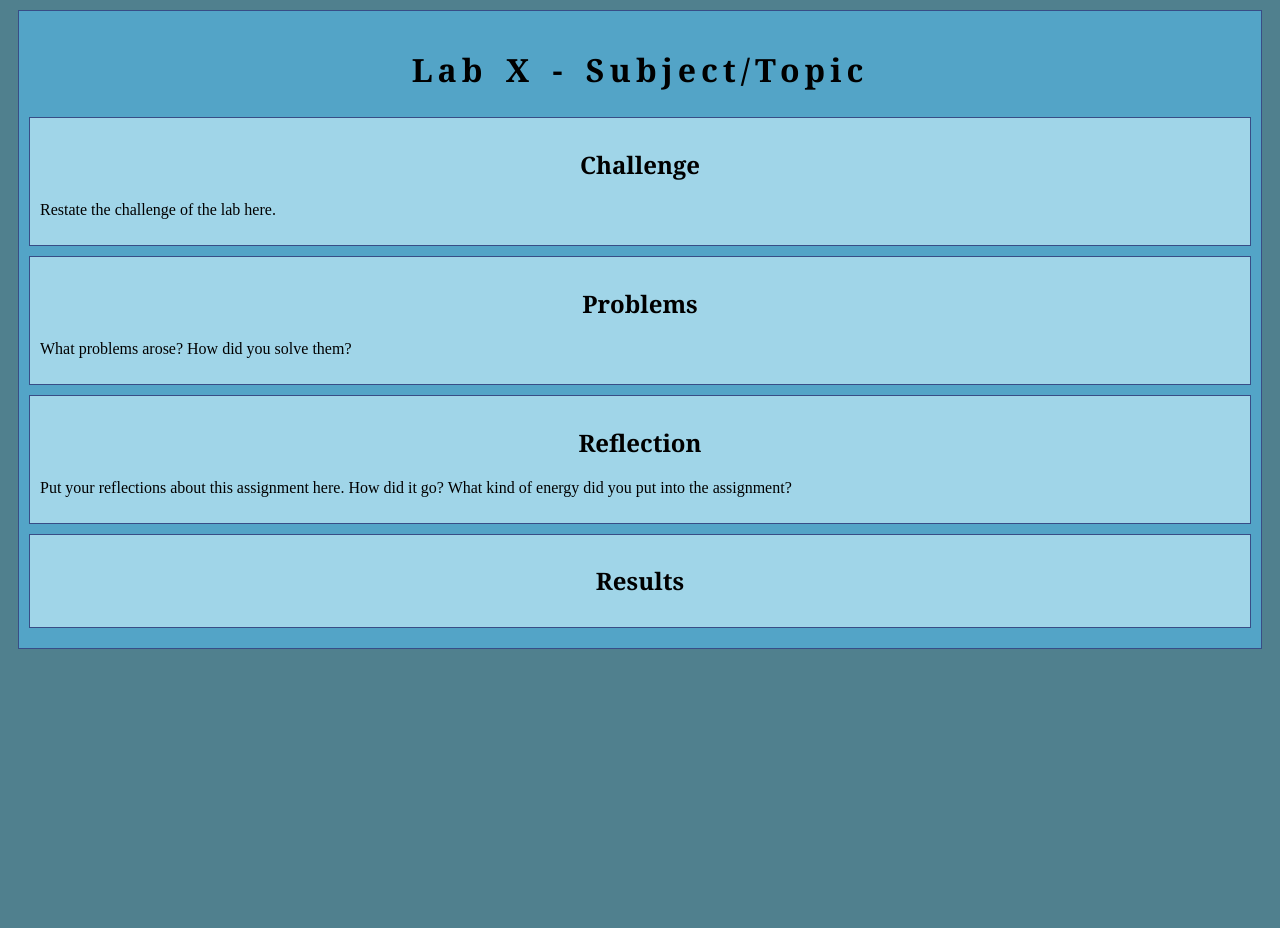
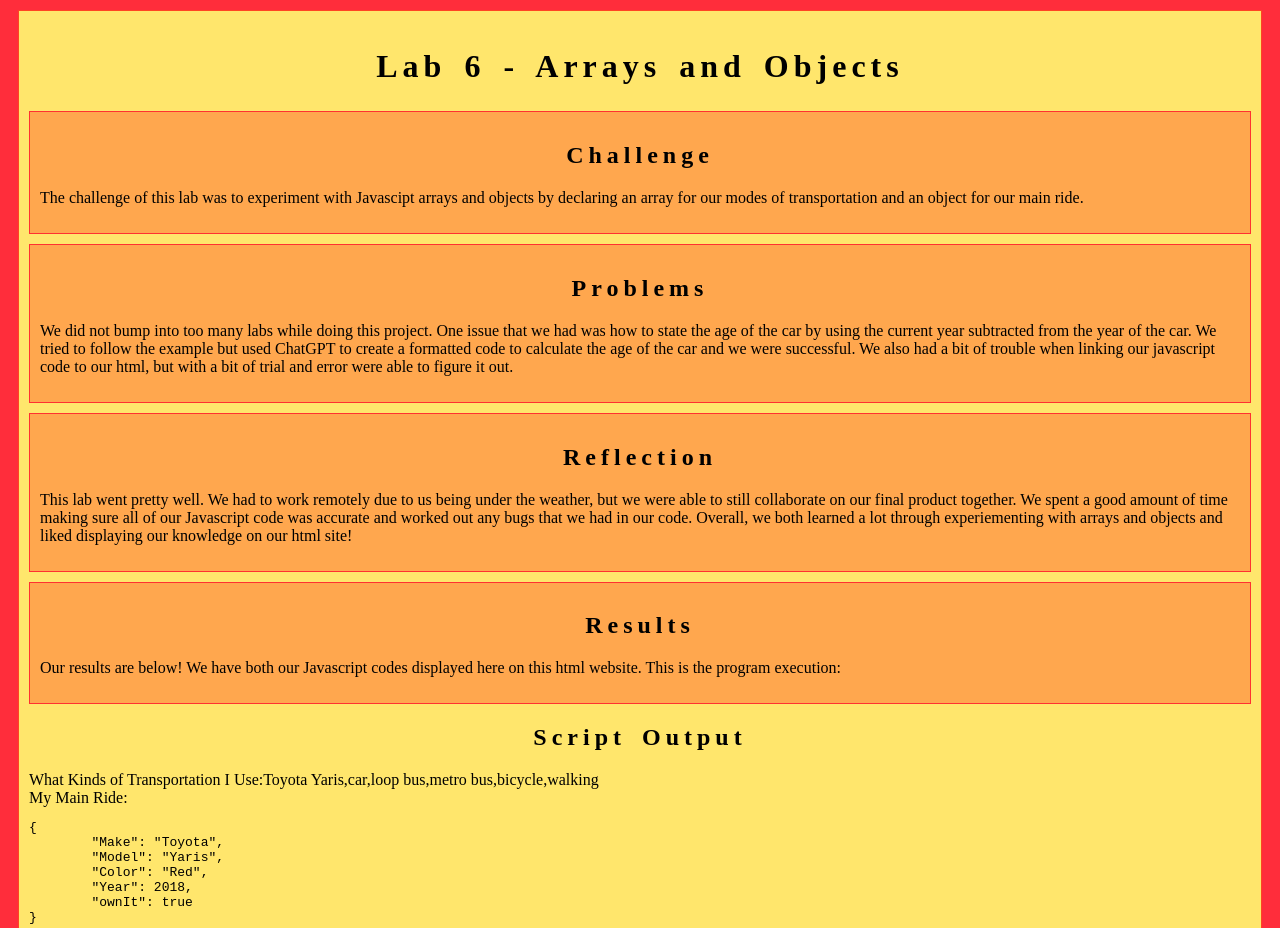
Before and after one commit to Maya-ThePapaya/Art101, a plain HTML site: page lab6/index.html in a window 1280 px wide. Shown: the top 928 px of the page. Before the commit the page ends 800 px from the top, so only its background shows below. Drawn offline with nearby package versions, Linux system fonts and the light colour scheme.

Commit message:
saving things

```diff
--- a/lab6/css/lab.css
+++ b/lab6/css/lab.css
@@ -2,8 +2,47 @@
 
 /* the period in a CSS selector selects an element by class, e.g., class="minor-section" */
 .minor-section {
-    padding: 10px;
-    margin-bottom: 10px;
-    border: solid 1px #384d86;
-    background-color: #a0d5e8;
-  }
+  padding: 10px;
+  margin-bottom: 10px;
+  border: solid 1px #ff3131;
+  background-color: #ffa74e;
+}
+body {
+  background-color: #ff2d3b;
+}
+
+/* we can have rules apply to multiple elements at the same time with commas */
+h1,h2,h3 {
+  font-family: 'Times New Roman', Times, serif
+}
+
+/* and we can have rules that overlap other rules, both take effect */
+h1 {
+  text-align: center;
+  letter-spacing: 5px;
+  word-spacing: 5px;
+  font-size: 200%;
+}
+h2 {
+  text-align: center;
+  letter-spacing: 5px;
+  word-spacing: 5px
+
+
+}
+
+h3 {
+  text-align: center;
+  letter-spacing: 5px;
+  word-spacing: 5px
+
+}
+
+
+/* the hashtag in a CSS selector selects an element by id, e.g., id="content" */
+#content {
+  margin: 10px;
+  padding: 10px;
+  border: solid 1px #ff4423;
+  background-color: #ffe66c;
+}
--- a/lab6/index.html
+++ b/lab6/index.html
@@ -1,8 +1,7 @@
-<!DOCTYPE html>
 <html>
 <head>
 	<!-- This title is used for tabs and bookmarks -->
-	<title>Lab X - Subject/Topic</title>
+	<title>Lab 6 - Arrays and Objects</title>
 
 	<!-- Use UTF character set, a good idea with any webpage -->
   	<meta charset="UTF-8" />
@@ -23,27 +22,43 @@
 	<!-- Style this page by changing the CSS in ../css/site.css or css/lab.css -->
 	<main id="content">
 		<section>
-			<h1>Lab X - Subject/Topic</h1>
+			<h1>Lab 6 - Arrays and Objects</h1>
 			<div class="minor-section">
 					<h2>Challenge</h2>
-					<p>Restate the challenge of the lab here.</p>
+					<p>The challenge of this lab was to experiment with Javascipt arrays and objects
+					   by declaring an array for our modes of transportation and an object for our main ride.</p>
 			</div>
 
 			<div class="minor-section">
 					<h2>Problems</h2>
-					<p>What problems arose? How did you solve them? </p>
+					<p>We did not bump into too many labs while doing this project. One issue that we had
+					   was how to state the age of the car by using the current year subtracted from the year of
+					   the car. We tried to follow the example but used ChatGPT to create a formatted code to calculate
+					   the age of the car and we were successful. We also had a bit of trouble when linking our javascript
+					   code to our html, but with a bit of trial and error were able to figure it out.
+					</p>
 			</div>
 
 			<div class="minor-section">
 					<h2>Reflection</h2>
-					<p>Put your reflections about this assignment here. How did it go? What kind of energy did you put into the assignment? </p>
+					<p>This lab went pretty well. We had to work remotely due to us being under the weather, but we were able to
+						still collaborate on our final product together. We spent a good amount of time making sure all of our
+						Javascript code was accurate and worked out any bugs that we had in our code. Overall, we both learned a
+						lot through experiementing with arrays and objects and liked displaying our knowledge on our html site! </p>
 			</div>
 
 			<div class="minor-section">
 					<h2>Results</h2>
-					<div id="output"></div>
+					<p>Our results are below! We have both our Javascript codes displayed here on this html website. This is the program execution:</p>
 			</div>
+
+					<h2>Script Output</h2>
+					<script src="js/lab.js"></script>
+					<img src="img/Toyota.jpeg" width=600>
+
+		</div>
 		</section>
+
 		<nav id="links">
 			<!-- Put links to other pages (including the homepage) here. -->
 		</nav>
--- a/lab6/js/lab.js
+++ b/lab6/js/lab.js
@@ -1,10 +1,12 @@
-// index.js - purpose and description here
-// Author: Your Name
-// Date:
-
-// Constants
-
-// Functions
+// *
+//*
+//*
+ //*Arrays and Objects: My Main Ride and My Transport
+ //* coding arrays for transportation methods and objects for Toyota Yaris
+ //*
+ //* @author Harlow Knott and Maya Pahre
+//* @since  April 2024
+ //* liscense: public domain
 
 // this is an example function and this comment tells what it doees and what parameters are passed to it.
 function myFunction(param1, param2) {
@@ -12,10 +14,26 @@ function myFunction(param1, param2) {
   // return results;
 }
 
-function main() {
-  console.log("Main function started.");
-  // the code that makes everything happen
-}
+//Define Variables
+myTransport = [ "Toyota Yaris" , "car", "loop bus", "metro bus", "bicycle", "walking"];
 
-// let's get this party started
-main();
+//create an object for my main ride
+myMainRide = {
+  Make: "Toyota",
+    Model: "Yaris",
+    Color: "Red",
+    Year: 2018,
+    Age: function() {
+        var currentYear = new Date().getFullYear();
+        return currentYear - this.Year;
+    },
+    ownIt: true
+};
+
+console.log("The car's age is: " + myMainRide.Age() + " years.");
+
+//output
+document.writeln("What Kinds of Transportation I Use:", myTransport, "</br>");
+
+document.writeln("My Main Ride: <pre>",
+    JSON.stringify(myMainRide, null, '\t'), "</pre>");
```
Also changed, not shown: lab6/img/Toyota.jpeg (added), 1 other file.
